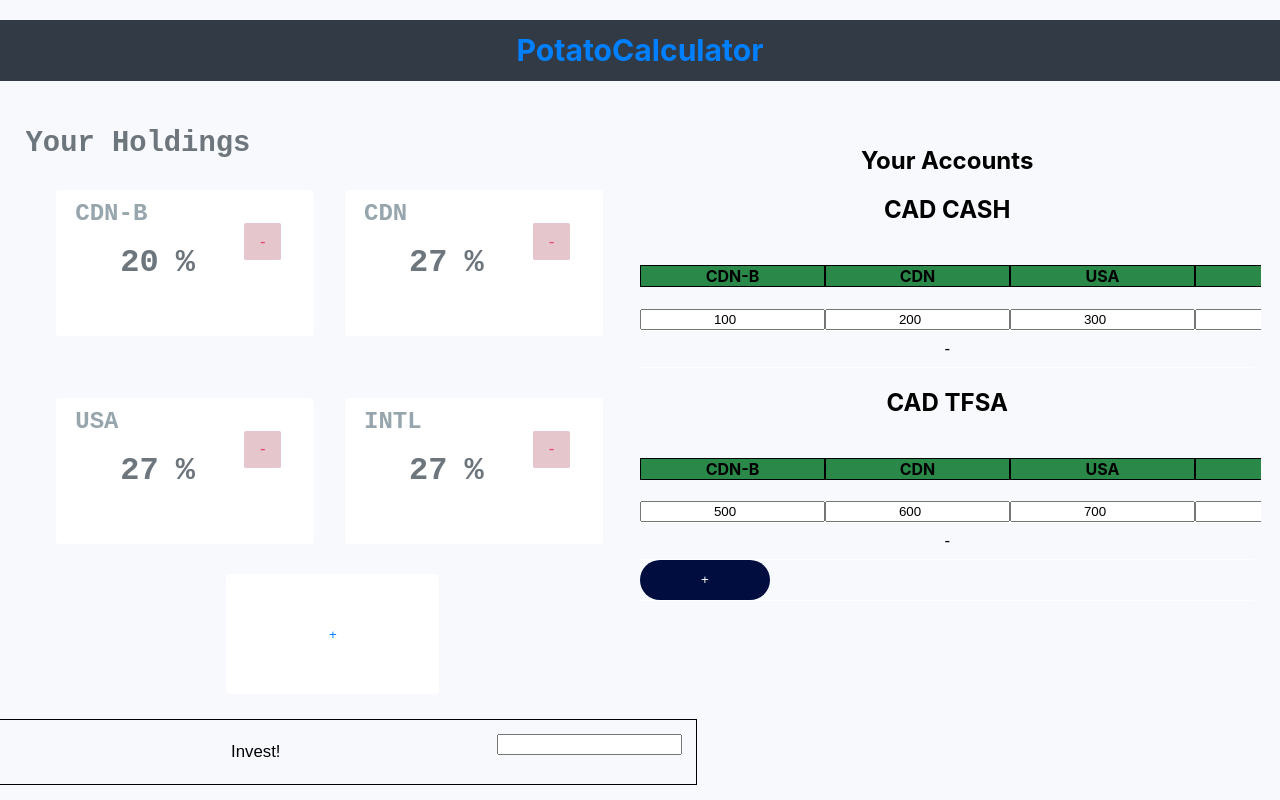
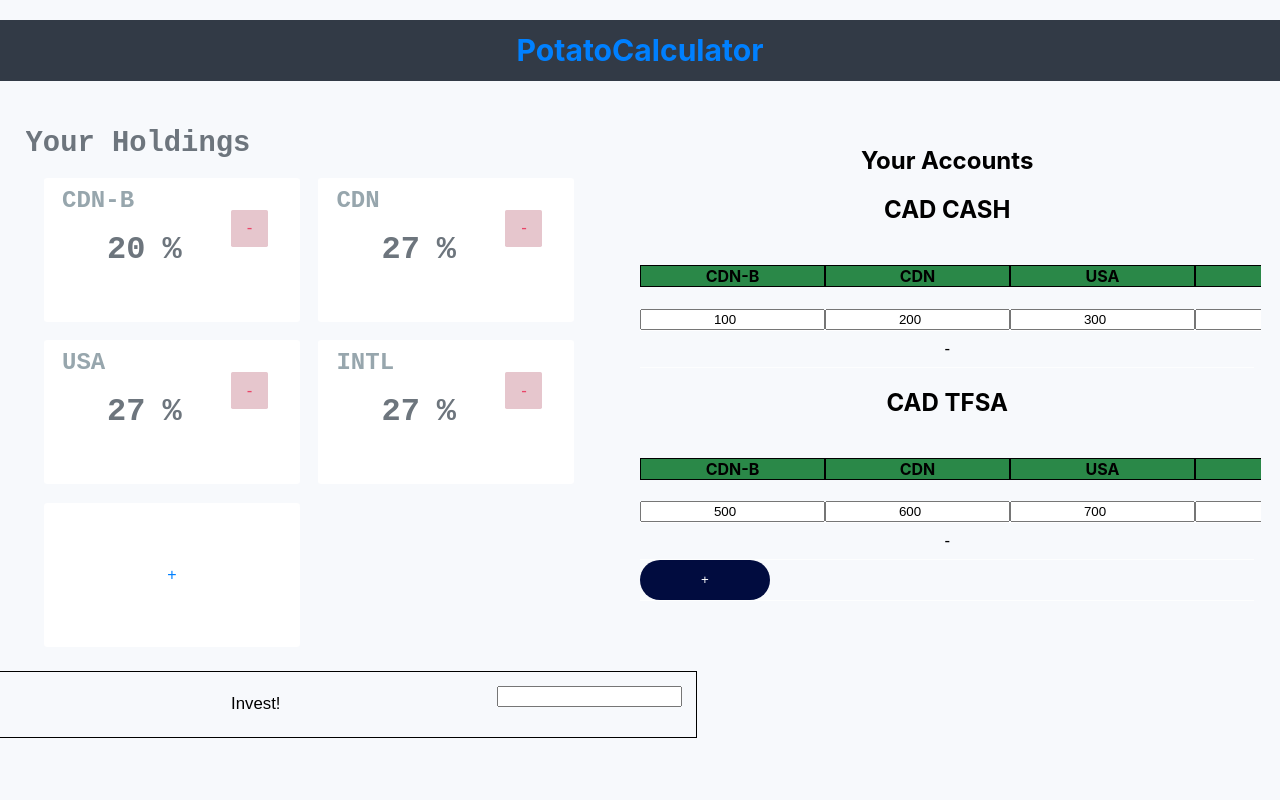
Before and after one commit to nikolamarunic/potatocalculator, a React (Create React App) app: page / in a window 1280 px wide. Built offline with nearby package versions, Linux system fonts and the light colour scheme.

Commit message:
Currently have the grid of stocks working as intended. TODO: Remove old code where the button was situated in the holdings class instead of where it is now (holdingslist)

```diff
--- a/src/Components/Holdings/Holdings.css
+++ b/src/Components/Holdings/Holdings.css
@@ -37,11 +37,10 @@
   font-weight: 500;
 } */
 
-.HoldingsButton{
-  /* display: inline-flex; */
+/* .HoldingsButton{
   align-items: left;
   border: 1px solid rgba(256, 256, 256, 0.8);
-  height: 9em; /* 7em and 14em might look better if not adding a line to the bottom*/
+  height: 9em;
   width: 16em;
   background-color: white;
   color: #0080ff;
@@ -51,9 +50,8 @@
 }
 
 .HoldingsButton:hover {
-  background-color: rgba(108, 65, 233, .7);
   background-color: #dcdefe;
-}
+} */
 
 @media only screen and (max-width: 1020px) {
   .Holdings {
--- a/src/Components/Holdings/Holdings.js
+++ b/src/Components/Holdings/Holdings.js
@@ -19,7 +19,7 @@ class Holdings extends React.Component {
         <h4 className= "holdingsTitle">Your Holdings</h4>
         <HoldingsList stocks = {this.props.holdings} onRemove = {this.props.onRemove} onAdd = {this.props.onAdd}
         handleNameChange = {this.props.handleNameChange} handleAllocChange = {this.props.handleAllocChange}/>
-        <button className="HoldingsButton" onClick = {this.addStock}>+</button>
+        {/* <button className="HoldingsButton" onClick = {this.addStock}>+</button> */}
       </div>
     );
   }
--- a/src/Components/HoldingsList/HoldingsList.css
+++ b/src/Components/HoldingsList/HoldingsList.css
@@ -3,7 +3,30 @@
   text-align: left;
 }
 
-.Stock {
-  margin: 5%;
-  display: inline;
+.Stock { /* Since the holdingsButton is not a Stock any changes to stock must also be reflected here */
+  margin: 3%;
+  float: left;
 }
+
+.HoldingsButton{
+  align-items: left;
+  border: 1px solid rgba(256, 256, 256, 0.8);
+  font-size: 1em;
+  height: 9em; /* 7em and 14em might look better if not adding a line to the bottom*/
+  width: 16em;
+  background-color: white;
+  color: #0080ff;
+  border-radius: 0.2em;
+  transition: background-color .25s;
+
+  margin:3%;
+  margin-right: 0;
+  margin-bottom: 0;
+  cursor: pointer;
+  text-align: center;
+
+}
+
+.HoldingsButton:hover {
+  background-color: #dcdefe;
+}
--- a/src/Components/HoldingsList/HoldingsList.js
+++ b/src/Components/HoldingsList/HoldingsList.js
@@ -4,6 +4,15 @@ import Stock from '../Stock/Stock';
 
 
 class HoldingsList extends React.Component {
+  constructor(props) {
+    super(props);
+    this.addStock = this.addStock.bind(this);
+  }
+
+  addStock() {
+    let tempStock = {name: "New Stock", allocation: 0};
+    this.props.onAdd(tempStock);
+  }
 
   render() {
     return (
@@ -15,6 +24,7 @@ class HoldingsList extends React.Component {
             handleNameChange = {this.props.handleNameChange} handleAllocChange = {this.props.handleAllocChange} />
           })
         }
+        <button className="HoldingsButton" onClick = {this.addStock}>+</button>
       </div>
     );
   }
--- a/src/Components/Stock/Stock.css
+++ b/src/Components/Stock/Stock.css
@@ -1,12 +1,12 @@
 .Stock {
     display: inline-flex;
     align-items: left;
-    border: 1px solid rgba(256, 256, 256, 0.8);
     height: 9em; /* 7em and 14em might look better if not adding a line to the bottom*/
     width: 16em;
     background-color: white;
     border-radius: 0.2em;
     margin-right: 0;
+    margin-bottom: 0;
 }
 
 .removeButton {
@@ -16,7 +16,6 @@
 
 .Stock-action {
     cursor: pointer;
-    /* padding: .5rem; */
     font-size: 1.05rem;
     transition: background-color .25s;
     border: 0px;
```
